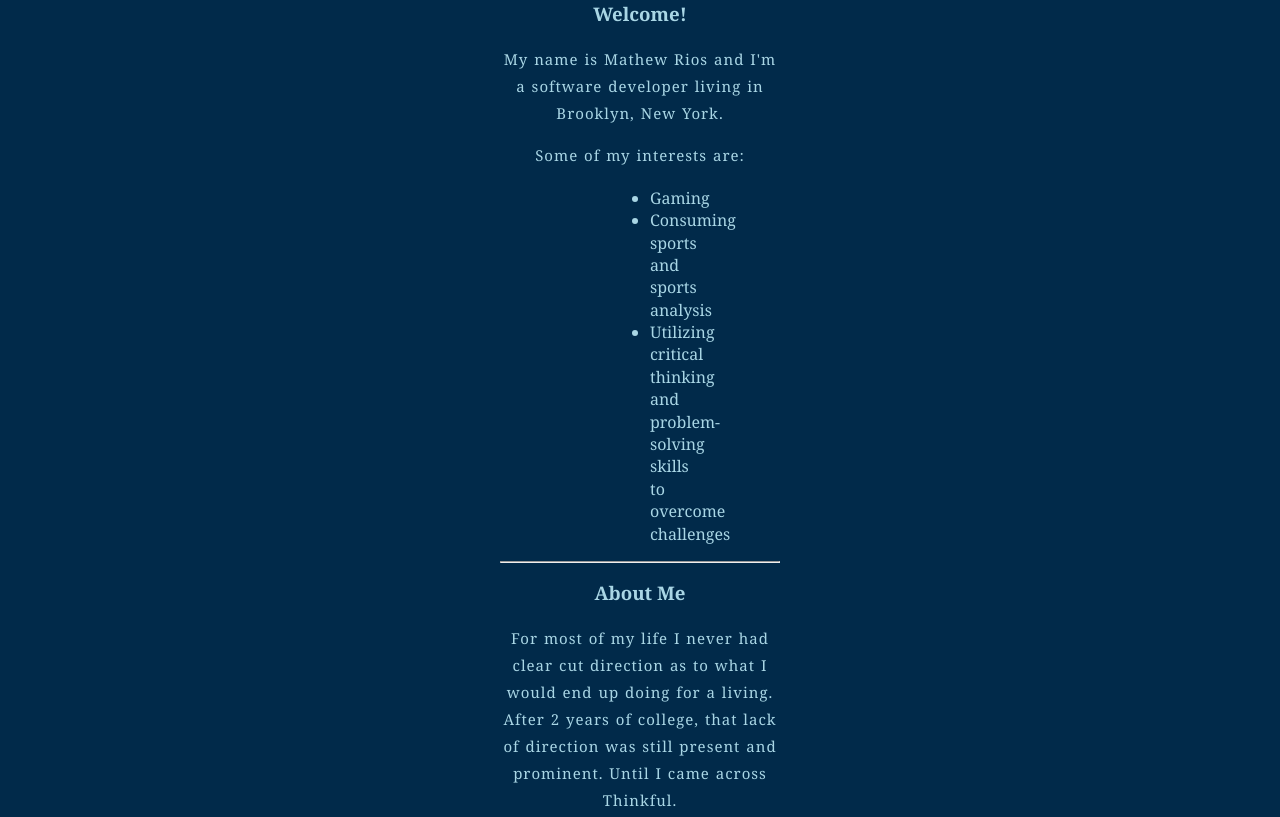
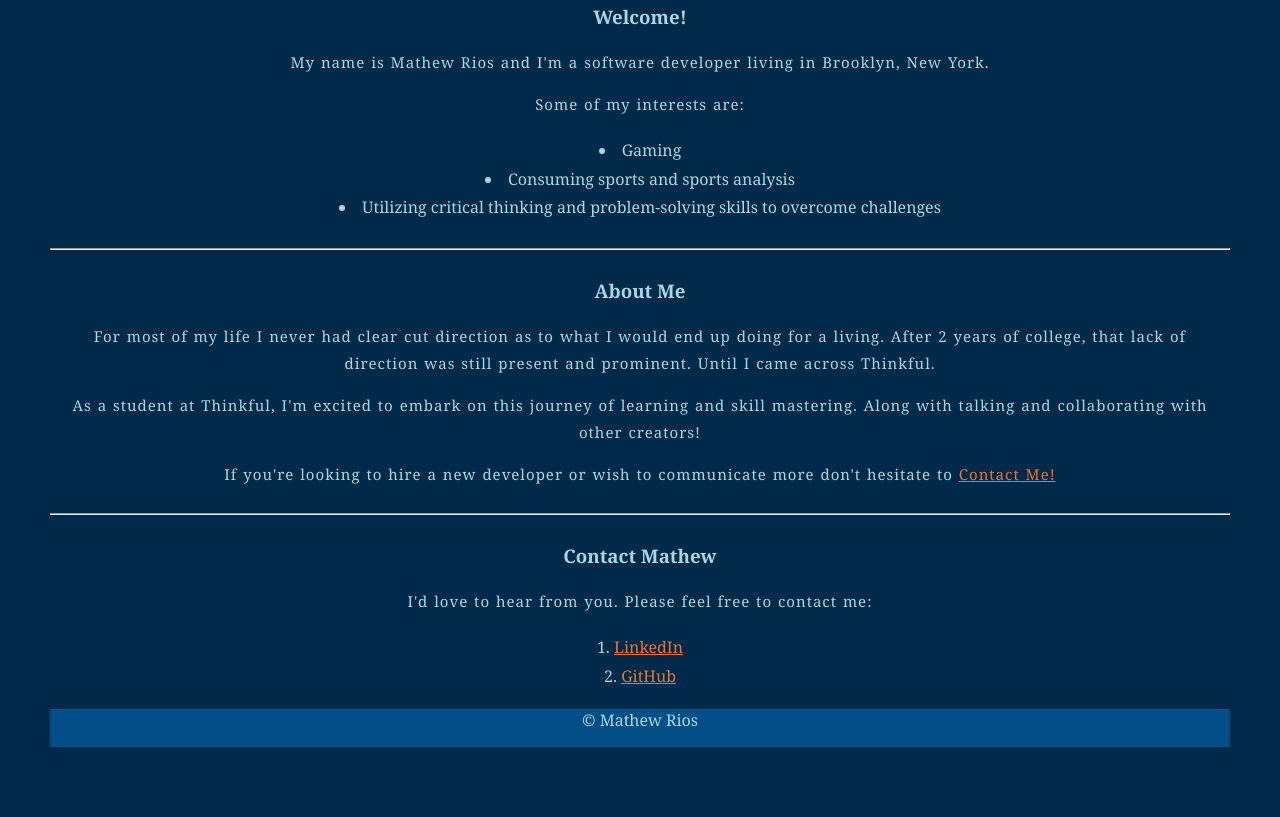
Before and after one commit to MathewRios/Portfolio, a plain HTML site: page index.html in a window 1280 px wide. Shown: the part 592-1409 px from the top of the page. After the commit the page ends 1349 px from the top, so only its background shows below. Drawn offline with nearby package versions, Linux system fonts and the light colour scheme; a script that the page names is missing.

Commit message:
Update style.css

```diff
--- a/style.css
+++ b/style.css
@@ -19,24 +19,24 @@ p {
 }
 
 .pad {
-  padding: 2px 500px 10px 500px;
+  padding: 2px 50px 10px 50px;
 }
 
 h3 {
   padding-bottom: 3px;
 }
 ul {
-  padding:2px 150px 0px 150px;
-  list-style-position: outside;
+  padding:2px 15px 0px 15px;
+  list-style-position: inside;
   text-align:center;
-  line-height:1.4;
+  line-height:1.8;
 }
 
 ol {
-  padding:2px 400px 0px 400px;
-  list-style-position: outside;
+  padding:2px 40px 0px 40px;
+  list-style-position: inside;
   text-align:center;
-  line-height:1.4;
+  line-height:1.8;
 }
 
 a:link    { color: #f3722c;  }
@@ -59,3 +59,7 @@ header {
 img {
 padding-top: 70px
 }
+
+.sections {
+  padding: 3px 20px 2px 20px;
+}
```
